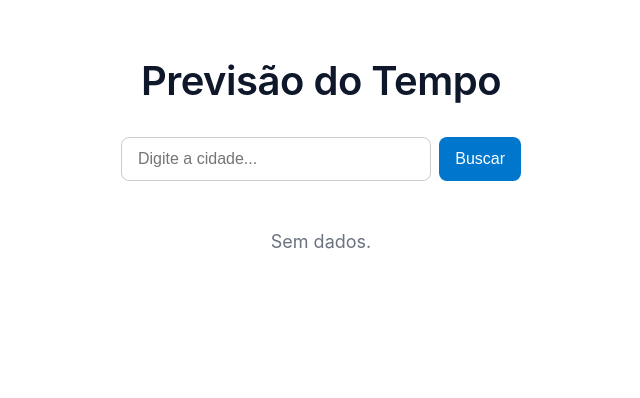
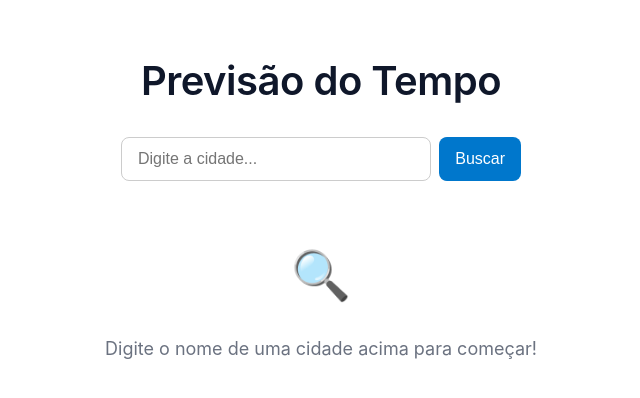
Before and after one commit to raynaraglit23/EngenhariaDeSoftware, a React (Vite) app: page / in a window 1280 px wide. Shown: the top 398 px of the page, without its empty margins (319-959 px from the left). Built offline with nearby package versions, Linux system fonts and the light colour scheme.

Commit message:
adding loading and emptystate

```diff
--- a/src/App.jsx
+++ b/src/App.jsx
@@ -1,13 +1,16 @@
 import React, { useState } from 'react';
-import styles from './App.module.css'; // ➞ IMPORT DO CSS
+import styles from './App.module.css';
 import CitySearch from './components/CitySearch/CitySearch';
 import WeatherCard from './components/WeatherCard/WeatherCard';
 import ErrorMessage from './components/ErrorMessage/ErrorMessage';
+import LoadingSpinner from './components/LoadingSpinner/LoadingSpinner';
+import EmptyState from './components/EmptyState/EmptyState';
 import { fetchWeather } from './services/weatherService';
 
 export default function App() {
   const [weatherData, setWeatherData] = useState(null);
   const [error, setError] = useState('');
+  const [loading, setLoading] = useState(false);
 
   const handleSearch = async (city) => {
     if (!city) {
@@ -18,11 +21,15 @@ export default function App() {
 
     setError('');
     setWeatherData(null);
+    setLoading(true);
+
     try {
       const data = await fetchWeather(city);
       setWeatherData(data);
     } catch {
       setError('Cidade não encontrada. Tente novamente.');
+    } finally {
+      setLoading(false);
     }
   };
 
@@ -31,16 +38,18 @@ export default function App() {
       <h1>Previsão do Tempo</h1>
 
       <CitySearch onSearch={handleSearch} />
+      <ErrorMessage message={error} />
+      {loading && <LoadingSpinner />}
 
-      {/* Exibe erro se existir */}
-      <ErrorMessage message={error} />
-
-      {/* Se tiver weatherData, mostra o card;
-          se não tiver e não houver erro, mostra “Sem dados.” */}
       {weatherData ? (
         <WeatherCard data={weatherData} />
       ) : (
-        !error && <p className={styles.noData}>Sem dados.</p>
+        !error && (
+          <EmptyState
+            icon="🔍"
+            message="Digite o nome de uma cidade acima para começar!"
+          />
+        )
       )}
     </div>
   );
--- /dev/null
+++ b/src/components/EmptyState/EmptyState.jsx
@@ -0,0 +1,11 @@
+import React from 'react';
+import styles from './EmptyState.module.css';
+
+export default function EmptyState({ icon, message }) {
+  return (
+    <div className={styles.wrapper}>
+      <div className={styles.icon}>{icon}</div>
+      <p className={styles.text}>{message}</p>
+    </div>
+  );
+}
--- /dev/null
+++ b/src/components/EmptyState/EmptyState.module.css
@@ -0,0 +1,18 @@
+.wrapper {
+  display: flex;
+  flex-direction: column;
+  align-items: center;
+  justify-content: center;
+  padding: 2rem;
+  color: #6b7280;
+}
+
+.icon {
+  font-size: 3rem;
+  margin-bottom: 1rem;
+}
+
+.text {
+  font-size: 1.125rem;
+  text-align: center;
+}
--- /dev/null
+++ b/src/components/LoadingSpinner/LoadingSpinner.jsx
@@ -0,0 +1,10 @@
+import React from 'react';
+import styles from './LoadingSpinner.module.css';
+
+export default function LoadingSpinner() {
+  return (
+    <div className={styles.overlay}>
+      <div className={styles.spinner} />
+    </div>
+  );
+}
--- /dev/null
+++ b/src/components/LoadingSpinner/LoadingSpinner.module.css
@@ -0,0 +1,25 @@
+.overlay {
+  position: fixed;
+  top: 0;
+  left: 0;
+  width: 100%;
+  height: 100%;
+  background: rgba(255, 255, 255, 0.6);
+  display: flex;
+  align-items: center;
+  justify-content: center;
+  z-index: 999;
+}
+
+.spinner {
+  width: 48px;
+  height: 48px;
+  border: 4px solid #ccc;
+  border-top-color: #0077cc;
+  border-radius: 50%;
+  animation: spin 0.8s linear infinite;
+}
+
+@keyframes spin {
+  to { transform: rotate(360deg); }
+}
```
